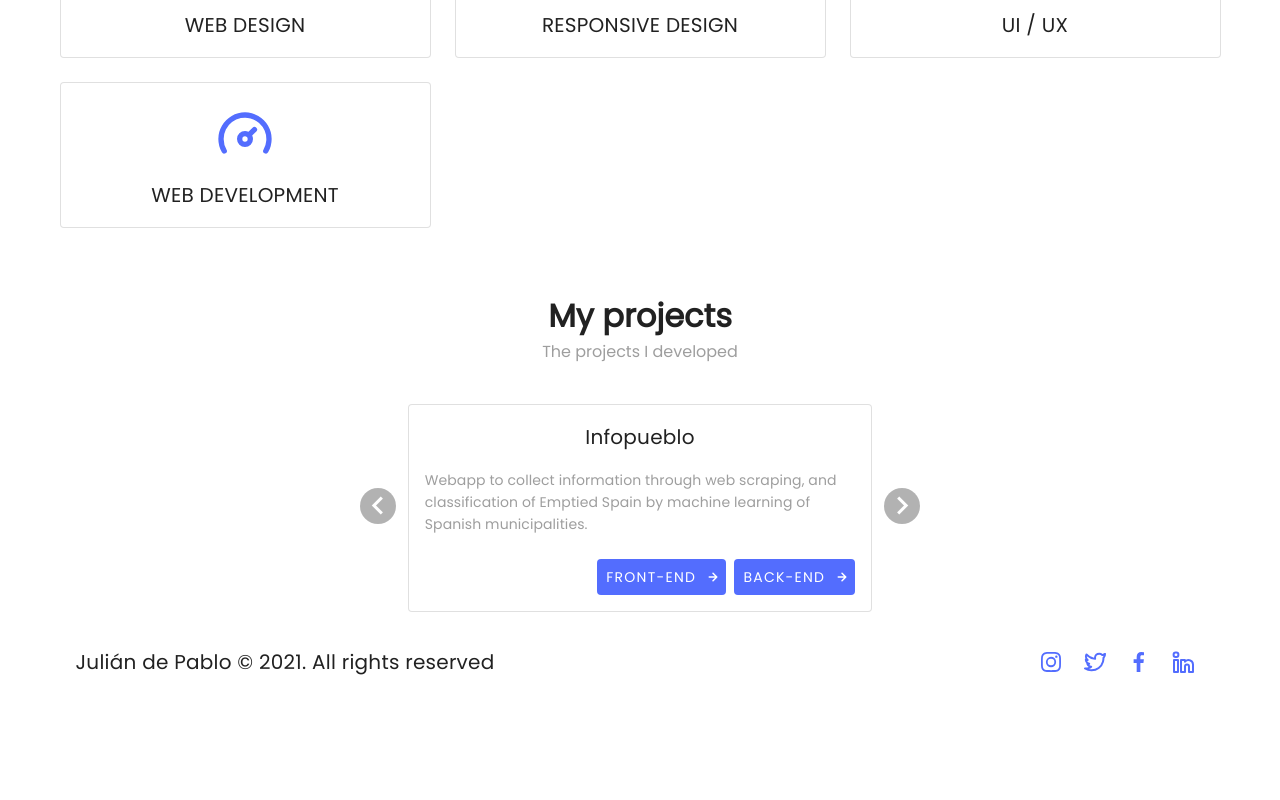
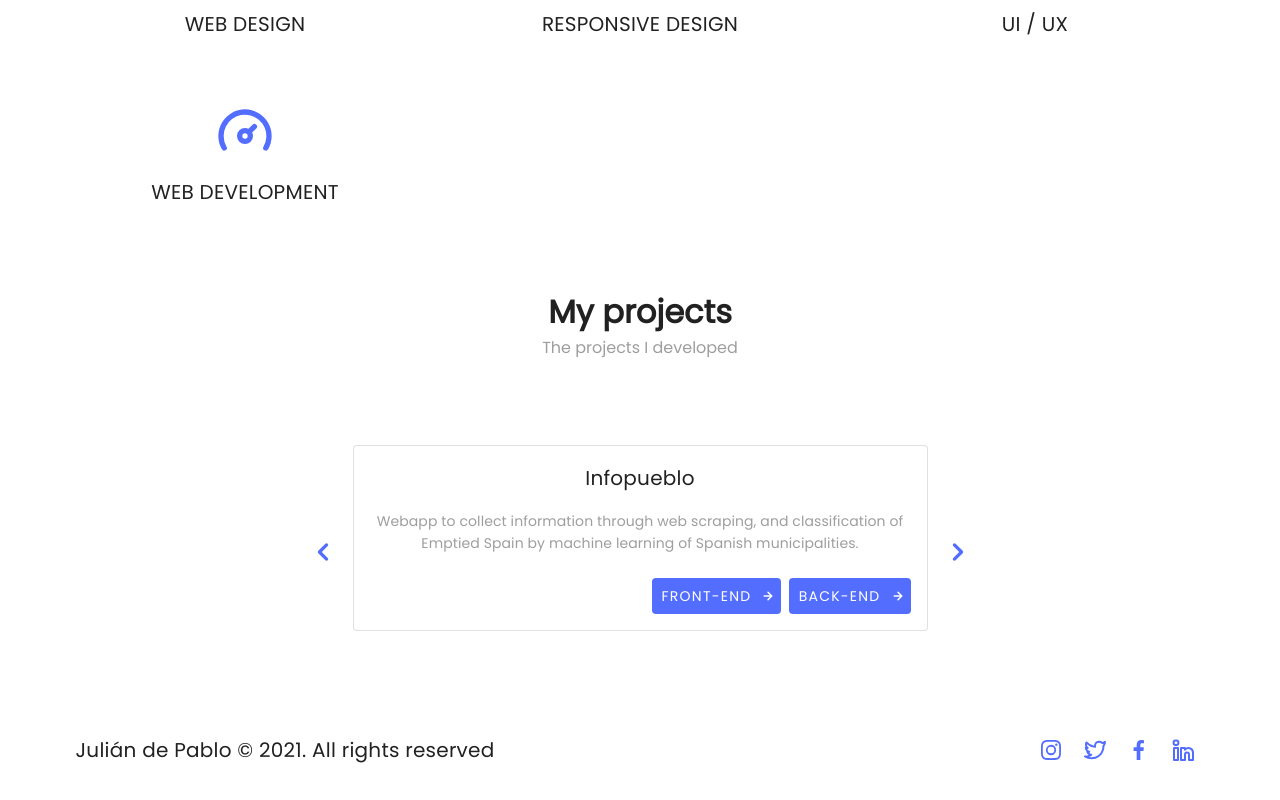
Before and after one commit to juliandpt/Portfolio_nuxt, a Nuxt app: page /skills in a window 1280 px wide. Shown: the part 676-1476 px from the top of the page. Before the commit the page ends 1388 px from the top, so only its background shows below. Built offline with nearby package versions, Linux system fonts and the light colour scheme.

Commit message:
final design changes

```diff
--- a/pages/about.vue
+++ b/pages/about.vue
@@ -132,6 +132,7 @@
             ></v-tabs-slider>
 
             <v-tab
+              background-color="transparent"
               v-for="(qualification, i) in qualifications"
               :key="i"
             >
@@ -157,12 +158,12 @@
 
           <v-tabs-items
             v-model="tab"
+            style="background-color: transparent"
           >
             <v-tab-item
               v-for="(qualification, i) in qualifications"
               :key="i"
             >
-              <template>
               <v-timeline
                 align-top
                 class="px-4 py-0 my-12"
@@ -179,26 +180,21 @@
                   <v-card
                     flat
                     color="transparent"
-                      :style="!$vuetify.breakpoint.xs && j%2 != 0 ? 'padding-left: 45%' : ''"
                   >
-                      <v-card-title
-                        class="pt-0 px-0 pb-1"
-                      >
-                        <h2
-                          :style="$vuetify.breakpoint.xs ? 'font-size: 1em' : ''"
+                    <v-card-text
+                      :class="j%2 === 0 ? 'pt-0 px-0 pb-1 text-h6' : 'pt-0 px-0 pb-1 text-h6 text-right'"
                     >
                       {{ item.title }}
-                        </h2>
-                      </v-card-title>
+                    </v-card-text>
 
                     <v-card-text
-                        class="px-0 secondary--text d-flex align-center "
+                      :class="j%2 === 0 ? 'pt-0 px-0 secondary--text d-flex align-center' : 'pt-0 px-0 secondary--text d-flex align-center justify-end'"
                     >
                       {{ item.location }}
                     </v-card-text>
 
                     <v-card-text
-                        class="pa-0 secondary--text d-flex align-center"
+                      :class="j%2 === 0 ? 'pa-0 secondary--text d-flex align-center' : 'pa-0 secondary--text d-flex align-center justify-end'"
                     >
                       <img
                         src="/icons/date.svg"
@@ -212,7 +208,6 @@
                   </v-card>
                 </v-timeline-item>
               </v-timeline>
-              </template>
             </v-tab-item>
           </v-tabs-items>
         </v-card>
--- a/pages/contact.vue
+++ b/pages/contact.vue
@@ -14,7 +14,7 @@
       <p
         class="mx-auto secondary--text"
       >
-        Let's get in touch! &#129311;
+        Let's get in touch!
       </p>
     </v-row>
 
--- a/pages/index.vue
+++ b/pages/index.vue
@@ -80,6 +80,8 @@
       >
         <img
           src="/images/me.png"
+          height="100%"
+          width="100%"
         >
       </v-col>
     </v-row>
--- a/pages/skills.vue
+++ b/pages/skills.vue
@@ -131,7 +131,8 @@
         >
           <v-card
             height="100%"
-            :outlined="!$vuetify.theme.dark"
+            elevation="0"
+            color="transparent"
           >
             <v-flex
               class="pt-4"
@@ -228,27 +229,69 @@
     <v-row
       v-if="!$vuetify.breakpoint.xs"
     >
-      <!-- <v-sheet
-        color="transparent"
+      <div
         class="mx-auto"
-        width="100%"
-        max-width="1000"
+        style="min-width: 60%; max-width: 60%;"
       >
-        <v-slide-group
-          v-model="model"
-          show-arrows
-          class="pa-4"
+        <v-carousel
+          cycle
+          hide-delimiters
+          interval="10000"
+          height="300"
         >
-          <v-slide-item
-            class="mr-6"
-            style="position: relative;"
+          <template
+            v-slot:prev="{ on, attrs }"
+          >
+            <v-btn
+              icon
+              text
+              tile
+              large
+              color="primary"
+              class="rounded"
+              v-bind="attrs"
+              v-on="on"
+            >
+              <img
+                src="/icons/arrow-prev.svg"
+                height="40"
+                width="40"
+              >
+            </v-btn>
+          </template>
+
+          <template
+            v-slot:next="{ on, attrs }"
+          >
+            <v-btn
+              icon
+              text
+              large
+              color="primary"
+              v-bind="attrs"
+              v-on="on"
+            >
+              <img
+                src="/icons/arrow-next.svg"
+                height="40"
+                width="40"
+              >
+            </v-btn>
+          </template>
+
+          <v-carousel-item
             v-for="(project, i) in projects"
             :key="i"
+            class="px-16 align-center"
+          >
+            <v-row
+              class="fill-height px-4"
+              align="center"
+              justify="center"
             >
               <v-card
                 elevation="0"
-              min-width="100%"
-              max-width="100%"
+                width="100%"
                 :outlined="!$vuetify.theme.dark"
               >
                 <v-card-title
@@ -258,7 +301,7 @@
                 </v-card-title>
 
                 <v-card-text
-                class="secondary--text pb-auto"
+                  class="secondary--text text-center"
                 >
                   {{ project.description }}
                 </v-card-text>
@@ -288,66 +331,7 @@
                   </v-btn>
                 </v-card-actions>
               </v-card>
-          </v-slide-item>
-        </v-slide-group>
-      </v-sheet> -->
-
-      <div
-        class="mx-auto"
-        style="max-width: 50%"
-      >
-        <v-carousel
-          cycle
-          hide-delimiter-background
-          hide-delimiters
-          height="auto"
-        >
-          <v-carousel-item
-            v-for="(project, i) in projects"
-            :key="i"
-            class="px-16"
-          >
-            <v-card
-              elevation="0"
-              :outlined="!$vuetify.theme.dark"
-            >
-              <v-card-title
-                class="justify-center"
-              >
-                {{ project.title }}
-              </v-card-title>
-
-              <v-card-text
-                class="secondary--text pb-auto"
-              >
-                {{ project.description }}
-              </v-card-text>
-
-              <v-card-actions
-                class="px-4 pb-4"
-              >
-                <v-spacer></v-spacer>
-
-                <v-btn
-                  dark
-                  elevation="0"
-                  color="primary"
-                  v-for="(link, j) in project.links"
-                  :key="j"
-                  :href="link.target"
-                  target="_blank"
-                >
-                  {{ link.title }}
-
-                  <img
-                    src="/icons/arrow.svg"
-                    height="18"
-                    width="18"
-                    class="mr-n1 ml-2"
-                  >
-                </v-btn>
-              </v-card-actions>
-            </v-card>
+            </v-row>
           </v-carousel-item>
         </v-carousel>
       </div>
@@ -406,6 +390,12 @@
     </v-row>
   </v-container>
 </template>
+
+<style>
+.v-window__next, .v-window__prev {
+  background: transparent !important
+}
+</style>
 
 <script>
 export default {
```
Also changed, not shown: static/icons/arrow-next.svg (added), static/icons/arrow-prev.svg (added). Lines whose indentation alone changed are shown as unchanged.
